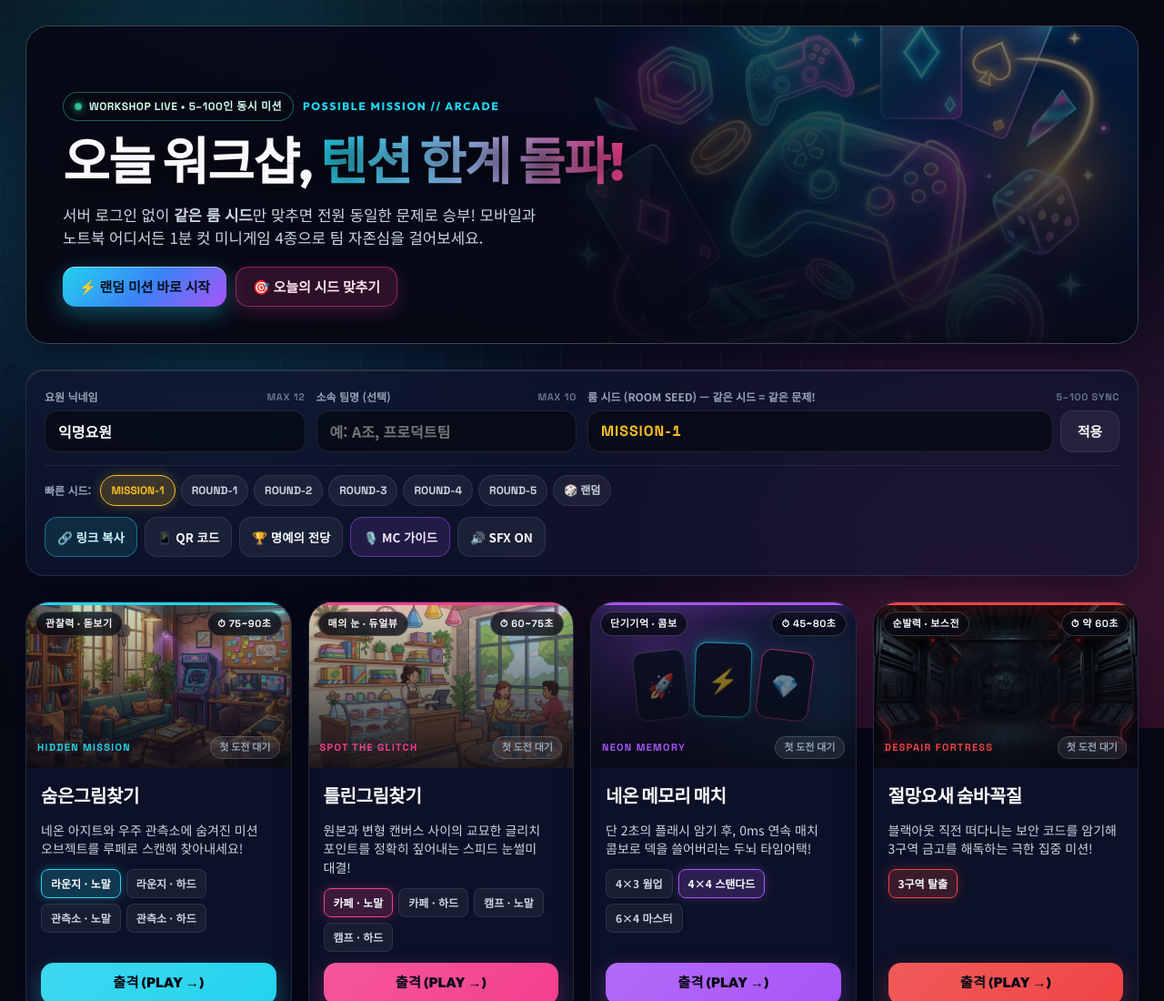
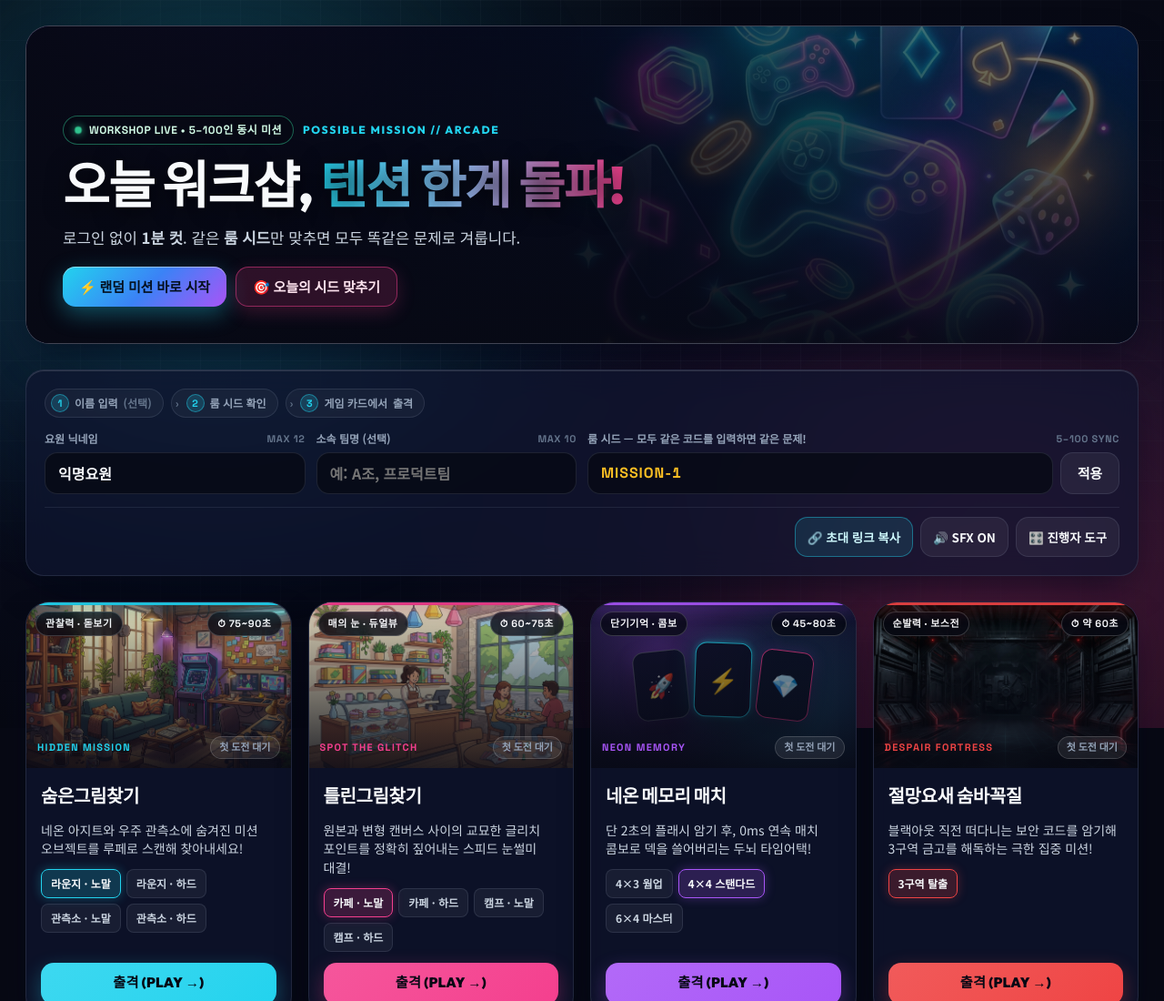
Before and after one commit to obmaz/possiblemission, a plain HTML site: page index.html in a window 1280 px wide. Shown: the top 1100 px of the page at 91% size. Drawn offline with Linux system fonts and the light colour scheme; a web font is replaced by a local one.

Commit message:
feat(ux): beginner-first lobby with 3-step guide and collapsible host tools
- Add a 1-2-3 quick-start strip so first-time players know what to do.
- Trim the hero copy to one line focused on "no login / 1 minute / same seed".
- Collapse QR, result aggregator, MC guide and preset seeds into a single
  "진행자 도구" popover; the lobby now shows only link copy + SFX by default.
- Close the popover on outside click or Escape, and keep it above the cards.

Co-authored-by: Copilot <223556219+Copilot@users.noreply.github.com>

```diff
--- a/js/app.js
+++ b/js/app.js
@@ -247,8 +247,8 @@ function renderHeroBanner() {
         오늘 워크샵, <span class="hero-banner__title-accent">텐션 한계 돌파!</span>
       </h1>
       <p class="hero-banner__desc">
-        서버 로그인 없이 <strong>같은 룸 시드</strong>만 맞추면 전원 동일한 문제로 승부!
-        모바일과 노트북 어디서든 1분 컷 미니게임 4종으로 팀 자존심을 걸어보세요.
+        로그인 없이 <strong>1분 컷</strong>. 같은 <strong>룸 시드</strong>만 맞추면
+        모두 똑같은 문제로 겨룹니다.
       </p>
       <div class="hero-banner__actions">
         <button id="hero-random-play-btn" class="btn-neon-primary" type="button">
@@ -286,6 +286,12 @@ function renderWorkshopBar() {
   const profile = storage.getProfile();
 
   dom.workshopBar.innerHTML = `
+    <ol class="quick-start" aria-label="시작 방법">
+      <li class="quick-start__step"><b>1</b> 이름 입력 <span>(선택)</span></li>
+      <li class="quick-start__step"><b>2</b> 룸 시드 확인</li>
+      <li class="quick-start__step"><b>3</b> 게임 카드에서 <b>출격</b></li>
+    </ol>
+
     <div class="workshop-bar__row">
       <label class="workshop-field workshop-field--nick">
         <span class="workshop-field__label">
@@ -319,7 +325,7 @@ function renderWorkshopBar() {
 
       <div class="workshop-field workshop-field--seed">
         <label class="workshop-field__label" for="seed-input">
-          <span>룸 시드 (ROOM SEED) — 같은 시드 = 같은 문제!</span>
+          <span>룸 시드 — 모두 같은 코드를 입력하면 같은 문제!</span>
           <span class="workshop-field__sub">5–100 SYNC</span>
         </label>
         <div class="seed-input-wrap">
@@ -338,23 +344,29 @@ function renderWorkshopBar() {
     </div>
 
     <div class="workshop-bar__bottom">
-      <div id="seed-chips" class="seed-chips" role="group" aria-label="프리셋 룸 시드"></div>
       <div class="workshop-actions">
         <button id="copy-invite-btn" class="workshop-tool-btn workshop-tool-btn--accent" type="button">
-          🔗 링크 복사
-        </button>
-        <button id="open-qr-btn" class="workshop-tool-btn" type="button">
-          📱 QR 코드
-        </button>
-        <button id="open-hof-btn" class="workshop-tool-btn" type="button">
-          🏆 명예의 전당
-        </button>
-        <button id="open-mc-guide-btn" class="workshop-tool-btn workshop-tool-btn--mc" type="button">
-          🎙️ MC 가이드
+          🔗 초대 링크 복사
         </button>
         <button id="lobby-mute-btn" class="workshop-tool-btn" type="button" aria-pressed="false">
           🔊 SFX ON
         </button>
+        <details class="workshop-more">
+          <summary class="workshop-tool-btn">🎛️ 진행자 도구</summary>
+          <div class="workshop-more__panel">
+            <div class="workshop-more__tools">
+              <button id="open-qr-btn" class="workshop-tool-btn" type="button">📱 QR 코드</button>
+              <button id="open-hof-btn" class="workshop-tool-btn" type="button">📋 결과 취합기</button>
+              <button id="open-mc-guide-btn" class="workshop-tool-btn workshop-tool-btn--mc" type="button">
+                🎙️ MC 가이드
+              </button>
+            </div>
+            <div class="workshop-more__seeds">
+              <span class="workshop-more__label">빠른 시드</span>
+              <div id="seed-chips" class="seed-chips" role="group" aria-label="프리셋 룸 시드"></div>
+            </div>
+          </div>
+        </details>
       </div>
     </div>
   `;
@@ -1409,6 +1421,18 @@ function init() {
 
   syncMuteButtons();
 
+  // Host-tools popover: close on outside click or Escape
+  document.addEventListener('click', (e) => {
+    const details = document.querySelector('.workshop-more');
+    if (details?.open && !details.contains(e.target)) details.open = false;
+  });
+  document.addEventListener('keydown', (e) => {
+    if (e.key === 'Escape') {
+      const details = document.querySelector('.workshop-more');
+      if (details?.open) details.open = false;
+    }
+  });
+
   window.addEventListener('popstate', handlePopState);
 
   // Direct deep-link launch (?seed=TEST&game=memory-match&mode=4x4)
--- a/styles/main.css
+++ b/styles/main.css
@@ -394,6 +394,8 @@ textarea:focus-visible {
 
 /* === Workshop Quick-Setup Bar === */
 .workshop-bar {
+  position: relative;
+  z-index: var(--z-content);
   background: var(--bg-surface-deep);
   backdrop-filter: var(--glass-blur);
   -webkit-backdrop-filter: var(--glass-blur);
@@ -477,14 +479,119 @@ textarea:focus-visible {
   min-width: 0;
 }
 
+.quick-start {
+  display: flex;
+  flex-wrap: wrap;
+  align-items: center;
+  gap: 8px;
+  margin: 0;
+  padding: 0;
+  list-style: none;
+  font-size: var(--text-caption);
+  color: var(--text-muted);
+}
+
+.quick-start__step {
+  display: inline-flex;
+  align-items: center;
+  gap: 6px;
+  padding: 5px 12px 5px 6px;
+  border-radius: var(--radius-pill);
+  background: rgba(255, 255, 255, 0.04);
+  border: 1px solid var(--border-subtle);
+  font-weight: 700;
+}
+
+.quick-start__step b:first-child {
+  display: inline-grid;
+  place-items: center;
+  width: 20px;
+  height: 20px;
+  border-radius: 50%;
+  background: rgba(34, 211, 238, 0.18);
+  border: 1px solid rgba(34, 211, 238, 0.45);
+  color: var(--neon-cyan);
+  font-family: var(--font-mono);
+  font-size: 0.68rem;
+}
+
+.quick-start__step span {
+  color: var(--text-dim);
+  font-weight: 600;
+}
+
+.quick-start__step + .quick-start__step::before {
+  content: '›';
+  margin-left: -2px;
+  margin-right: 2px;
+  color: var(--text-dim);
+}
+
 .workshop-bar__bottom {
   display: flex;
   flex-wrap: wrap;
   align-items: center;
-  justify-content: space-between;
+  justify-content: flex-end;
   gap: 12px;
   padding-top: 10px;
   border-top: 1px solid rgba(148, 163, 184, 0.12);
+}
+
+.workshop-more {
+  position: relative;
+}
+
+.workshop-more > summary {
+  cursor: pointer;
+  list-style: none;
+  user-select: none;
+}
+
+.workshop-more > summary::-webkit-details-marker {
+  display: none;
+}
+
+.workshop-more[open] > summary {
+  border-color: rgba(34, 211, 238, 0.5);
+  background: rgba(34, 211, 238, 0.14);
+}
+
+.workshop-more__panel {
+  position: absolute;
+  right: 0;
+  z-index: 20;
+  margin-top: 8px;
+  width: min(420px, calc(100vw - 32px));
+  display: flex;
+  flex-direction: column;
+  gap: 12px;
+  padding: 14px;
+  border-radius: var(--radius-lg);
+  background: var(--bg-modal);
+  border: 1px solid var(--border-specular);
+  box-shadow: var(--shadow-floating);
+}
+
+.workshop-more__tools {
+  display: flex;
+  flex-wrap: wrap;
+  gap: 8px;
+}
+
+.workshop-more__seeds {
+  display: flex;
+  flex-direction: column;
+  gap: 8px;
+  padding-top: 10px;
+  border-top: 1px solid rgba(148, 163, 184, 0.14);
+}
+
+.workshop-more__label {
+  font-size: var(--text-micro);
+  font-weight: 700;
+  letter-spacing: 0.08em;
+  color: var(--text-dim);
+  text-transform: uppercase;
 }
 
 .seed-chips {
```
